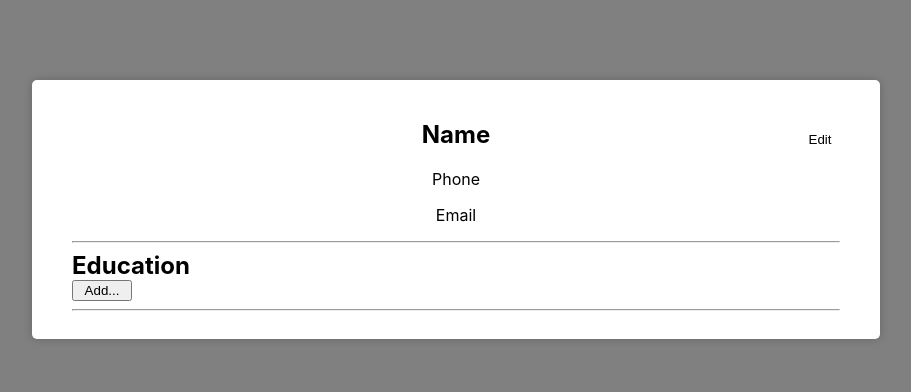
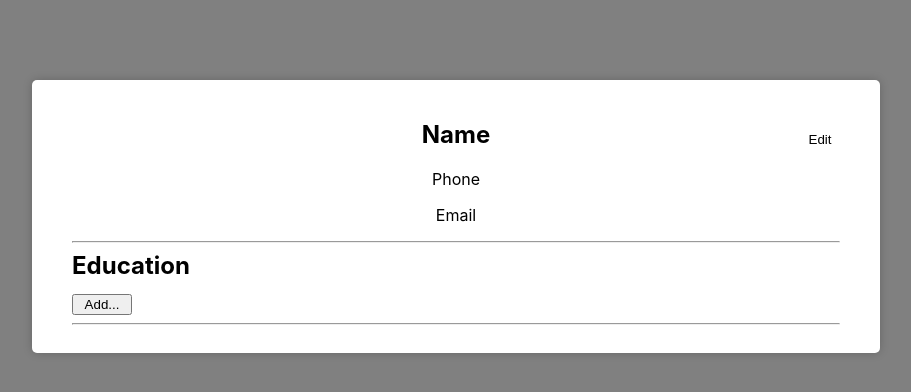
Before and after one commit to thejwuscript/cv-application, a React (Create React App) app: page / in a window 1280 px wide. Shown: the top 392 px of the page, without its empty margins (184-1095 px from the left). Built offline with nearby package versions, Linux system fonts and the light colour scheme; the HTML template or start-up script is replaced by a standard one.

Commit message:
Implement add education

```diff
--- a/src/components/AddButton.js
+++ b/src/components/AddButton.js
@@ -3,7 +3,7 @@ import React, { Component } from "react";
 class AddButton extends Component {
   render() {
     return (
-      <button type="button" onClick={this.props.toggle}>
+      <button type="button" className="add-button" onClick={this.props.toggle}>
         Add...
       </button>
     );
--- a/src/components/School.js
+++ b/src/components/School.js
@@ -19,6 +19,7 @@ class School extends Component {
 
     this.toggleMode = this.toggleMode.bind(this);
     this.handleChange = this.handleChange.bind(this);
+    this.saveInfo = this.saveInfo.bind(this);
     //this.viewInfo = this.viewInfo.bind(this);
   }
 
@@ -52,8 +53,14 @@ class School extends Component {
     );
   }
 
-  saveInfo() {
-    this.setState({});
+  saveInfo(e) {
+    e.preventDefault();
+    this.setState({
+      mode: "view",
+      name: this.state.nameInput,
+      degree: this.state.degreeInput,
+      date: this.state.dateInput,
+    });
   }
 
   editInfo() {
--- a/src/index.css
+++ b/src/index.css
@@ -79,3 +79,7 @@ button {
   margin: 0;
   text-align: start;
 }
+
+.add-button {
+  margin-top: 14px;
+}
```
